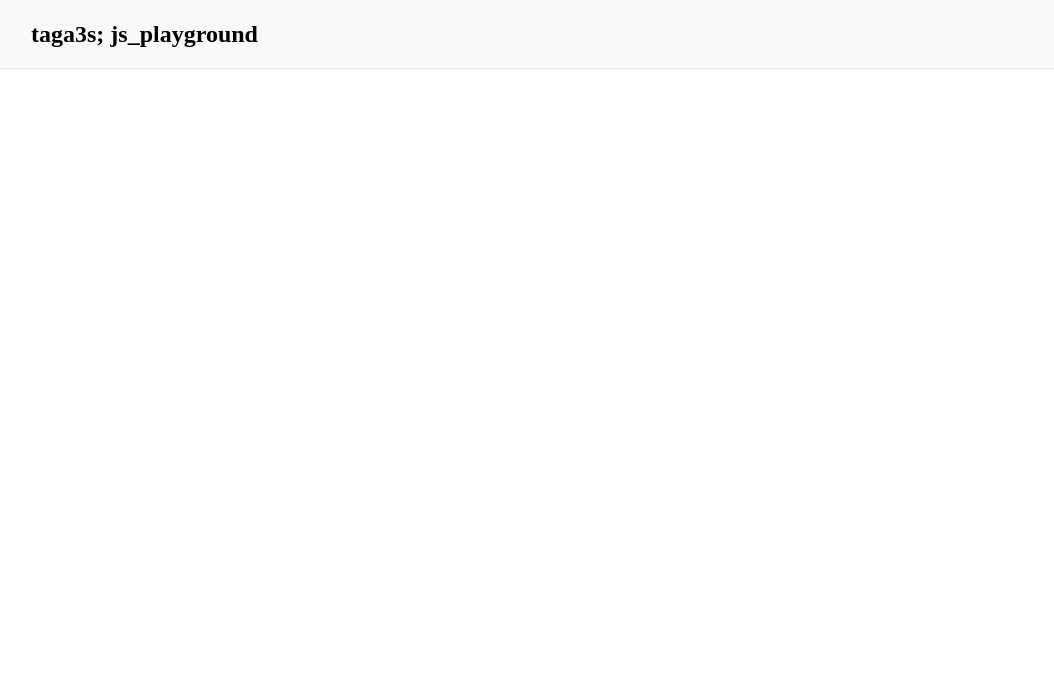
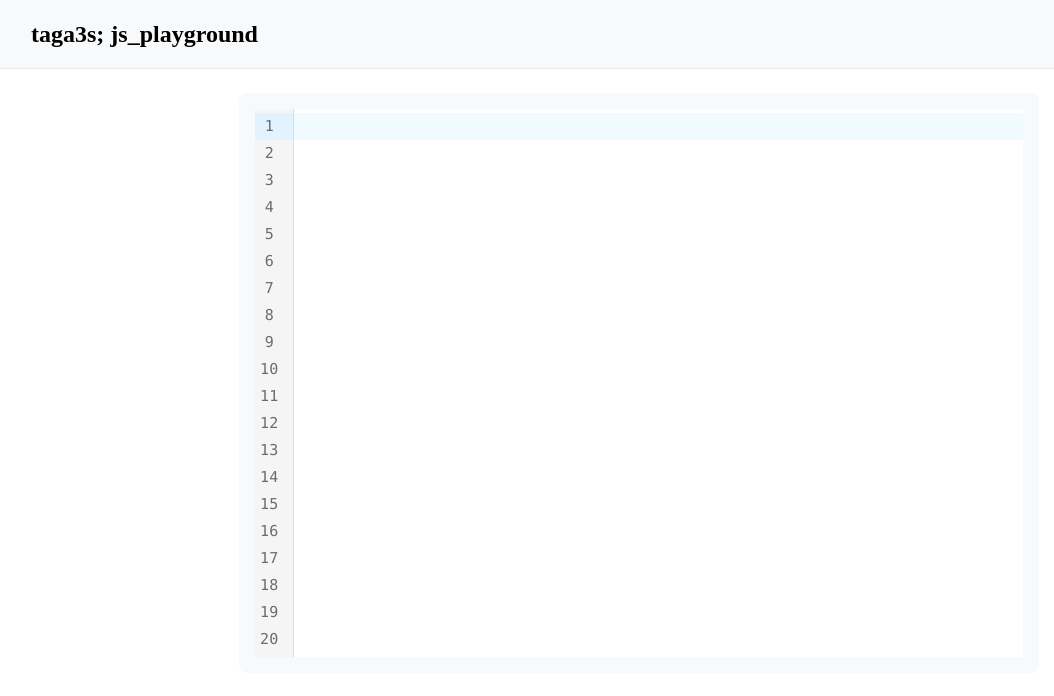
Before and after one commit to taga3s/quickjs-sandbox, a React (Vite) app in the folder web/: page / in a window 1280 px wide. Shown: the top 696 px of the page, without its empty margins (1-1055 px from the left). Built offline with nearby package versions, Linux system fonts and the light colour scheme.

Commit message:
add js editor

```diff
--- a/web/index.html
+++ b/web/index.html
@@ -2,9 +2,8 @@
 <html lang="en">
   <head>
     <meta charset="UTF-8" />
-    <link rel="icon" type="image/svg+xml" href="/vite.svg" />
     <meta name="viewport" content="width=device-width, initial-scale=1.0" />
-    <title>Vite + Preact + TS</title>
+    <title>taga3s; js_playground</title>
   </head>
   <body>
     <div id="app"></div>
--- a/web/package.json
+++ b/web/package.json
@@ -12,8 +12,11 @@
 	},
 	"dependencies": {
 		"@codemirror/commands": "^6.6.2",
+		"@codemirror/lang-javascript": "^6.2.2",
+		"@codemirror/language": "^6.10.3",
 		"@codemirror/state": "^6.4.1",
 		"@codemirror/view": "^6.33.0",
+		"codemirror": "^6.0.1",
 		"preact": "^10.23.1",
 		"react-icons": "^5.3.0"
 	},
--- a/web/src/app.tsx
+++ b/web/src/app.tsx
@@ -1,9 +1,11 @@
 import { Header } from "./features/common/Header";
+import { Editor } from "./features/editor/Editor";
 
 export function App() {
 	return (
 		<>
 			<Header />
+			<Editor />
 		</>
 	);
 }
--- /dev/null
+++ b/web/src/features/editor/Editor.tsx
@@ -0,0 +1,16 @@
+import { useState } from "preact/hooks";
+import editorStyle from "./styles/Editor.module.css";
+import { useJSEditor } from "./hooks/useJSEditor";
+
+const Editor = () => {
+	const [doc, setDoc] = useState<string>("");
+	const { editor } = useJSEditor({ doc, setDoc });
+
+	return (
+		<div className={editorStyle.container}>
+			<div ref={editor} />
+		</div>
+	);
+};
+
+export { Editor };
--- /dev/null
+++ b/web/src/features/editor/hooks/useJSEditor.ts
@@ -0,0 +1,122 @@
+import {
+	defaultKeymap,
+	history,
+	historyKeymap,
+	indentWithTab,
+} from "@codemirror/commands";
+import { javascript } from "@codemirror/lang-javascript";
+import { indentUnit } from "@codemirror/language";
+import { EditorState } from "@codemirror/state";
+import { EditorView, keymap, ViewUpdate } from "@codemirror/view";
+import { basicSetup } from "codemirror";
+import {
+	Dispatch,
+	StateUpdater,
+	useEffect,
+	useLayoutEffect,
+	useMemo,
+	useRef,
+	useState,
+} from "preact/hooks";
+
+type UseJSEditorProps = {
+	doc: string;
+	setDoc: Dispatch<StateUpdater<string>>;
+};
+
+export const useJSEditor = ({ doc, setDoc }: UseJSEditorProps) => {
+	const editor = useRef(null);
+	const [container, setContainer] = useState<HTMLDivElement>();
+	const [view, setView] = useState<EditorView>();
+
+	const editorStyle = useMemo(() => {
+		return EditorView.theme({
+			'&.cm-editor': {
+        outline: 'none',
+      },
+			"&.cm-editor .cm-scroller": {
+				fontFamily: `'SFMono-Regular', Consolas, 'Liberation Mono', Menlo, monospace, 'Segoe UI Emoji'`,
+				"-webkit-font-smoothing": "antialiased",
+				letterSpacing: "0.02em",
+				fontSize: "15px",
+				lineHeight: "1.8",
+				color: "#000000",
+			},
+			".cm-gutterElement": {
+				textAlign: "center !important",
+			},
+			".cm-content": {
+				backgroundColor: "#ffffff",
+			},
+		});
+	}, []);
+
+	const updateListener = useMemo(() => {
+		return EditorView.updateListener.of((update: ViewUpdate) => {
+			if (update.docChanged) {
+				setDoc(update.state.doc.toString());
+			}
+		});
+	}, [setDoc]);
+
+	// wrap extensions
+	const extensions = useMemo(() => {
+		return [
+			basicSetup,
+			updateListener,
+			editorStyle,
+			history(),
+			keymap.of(defaultKeymap),
+			keymap.of(historyKeymap),
+			keymap.of([indentWithTab]),
+			indentUnit.of("  "),
+			EditorView.lineWrapping,
+			EditorState.tabSize.of(4),
+			javascript(),
+		];
+	}, [editorStyle, view]);
+
+	useEffect(() => {
+		if (editor.current) {
+			setContainer(editor.current);
+		}
+	}, [setContainer]);
+
+	useEffect(() => {
+		if (!view && container) {
+			const state = EditorState.create({
+				doc,
+				extensions,
+			});
+			const viewCurrent = new EditorView({
+				state,
+				parent: container,
+			});
+			setView(viewCurrent);
+		}
+	}, [doc, extensions, container]);
+
+  useLayoutEffect(() => {
+    if(view) {
+			const minNumOfLines = 20;
+			const currentNumOfLines = view.state.doc.lines;
+			const currentStr = view.state.doc.toString();
+
+			if (currentNumOfLines >= minNumOfLines) {
+				return;
+			}
+
+			const lines = minNumOfLines - currentNumOfLines;
+
+			const appendLines = "\n".repeat(lines);
+
+			view.dispatch({
+				changes: { from: currentStr.length, insert: appendLines },
+			});
+    }
+  }, [view, doc])
+
+	return {
+		editor,
+	};
+};
--- /dev/null
+++ b/web/src/features/editor/styles/Editor.module.css
@@ -0,0 +1,8 @@
+.container {
+	max-width: 800px;
+	width: 100%;
+	margin: 24px auto 0;
+	padding: 16px;
+	background-color: #f8f9fa;
+	border-radius: 8px;
+}
```
Also changed, not shown: 1 other file (tests, documents, lock files or other folders).
